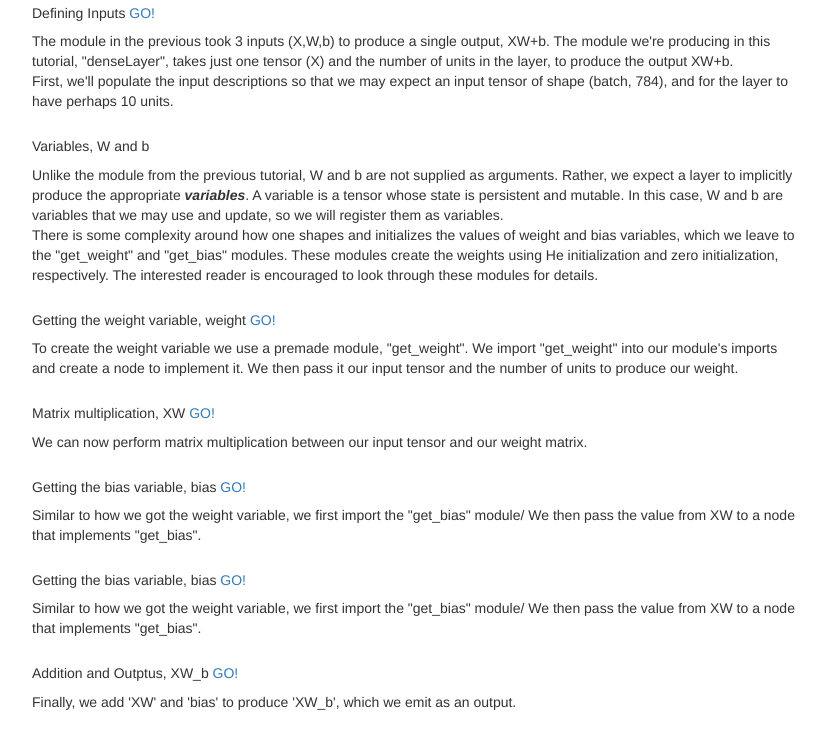
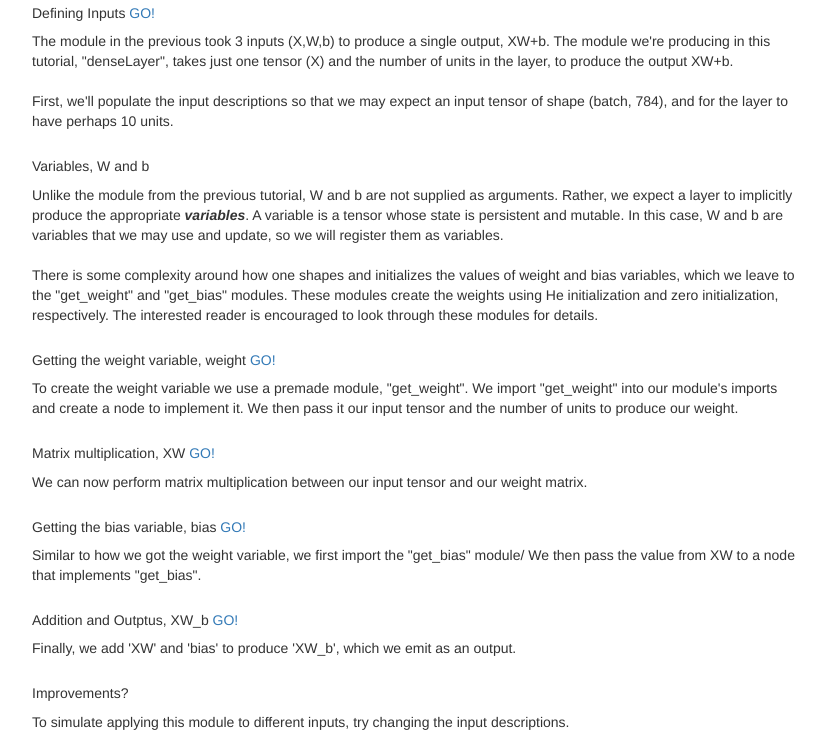
Before and after one commit to julianoks/TaffyStudio, a plain HTML site: page tutorial/makingALayer.html in a window 1280 px wide. Shown: the part 75-807 px from the top of the page, without its empty margins (96-922 px from the left). Drawn offline with Linux system fonts and the light colour scheme; a script that the page names is missing.

Commit message:
touch ups

```diff
--- a/tutorial/makingALayer.html
+++ b/tutorial/makingALayer.html
@@ -51,7 +51,7 @@ displayNoIngest([])
 The module in the previous took 3 inputs (X,W,b) to produce a single output, XW+b.
 The module we're producing in this tutorial, "denseLayer", takes just one tensor (X)
 and the number of units in the layer, to produce the output XW+b.
-<br>
+<br><br>
 First, we'll populate the input descriptions so that we may expect an input tensor of shape (batch, 784),
 and for the layer to have perhaps 10 units.
 </p>
@@ -62,7 +62,7 @@ Unlike the module from the previous tutorial, W and b are not supplied as argume
 Rather, we expect a layer to implicitly produce the appropriate <strong><i>variables</i></strong>.
 A variable is a tensor whose state is persistent and mutable.
 In this case, W and b are variables that we may use and update, so we will register them as variables.
-<br>
+<br><br>
 There is some complexity around how one shapes and initializes the values of weight and bias variables,
 which we leave to the "get_weight" and "get_bias" modules.
 These modules create the weights using He initialization and zero initialization, respectively.
@@ -88,12 +88,6 @@ We then pass the value from XW to a node that implements "get_bias".
 </p>
 
 <p>
-<h5>Getting the bias variable, bias <a href="#interactive" onclick="displayNoIngest(['weight', 'XW', 'bias'])">GO!</a></h5>
-Similar to how we got the weight variable, we first import the "get_bias" module/
-We then pass the value from XW to a node that implements "get_bias".
-</p>
-
-<p>
 <h5>Addition and Outptus, XW_b <a href="#interactive" onclick="displayNoIngest(['weight', 'XW', 'bias', 'XW_b'])">GO!</a></h5>
 Finally, we add 'XW' and 'bias' to produce 'XW_b', which we emit as an output.
 </p>
@@ -101,7 +95,7 @@ Finally, we add 'XW' and 'bias' to produce 'XW_b', which we emit as an output.
 <p>
 <h5>Improvements?</h5>
 To simulate applying this module to different inputs, try changing the input descriptions.
-<br>
+<br><br>
 When an error is produced, you may notice that it is not entirely obvious how it relates to the inputs.
 When one writes a computer program, this is usually alleviated by creating assertions when ingesting inputs.
 Likewise, to improve the usability of a module a good programmer should
@@ -112,7 +106,7 @@ in <a href="#interactive" onclick="displayIngest(['ingest', 'weight', 'XW', 'bia
 
 <h5>Composing denseLayer: adding activation functions <a href="#interactive" onclick="displayReLU(['dense', 'ReLU'])">GO!</a></h5>
 The "denseLayer" module can be reused elsewhere, for example in creating a dense layer that uses a ReLU activation.
-<br>
+<br><br>
 We'll create a layer called "denseLayerReLU" that forwards the result of
 <a href="#interactive" onclick="displayReLU(['dense'])">denseLayer</a> to a
 <a href="#interactive" onclick="displayReLU(['dense', 'ReLU'])">ReLU operation</a>. Easy!
```
Also changed, not shown: tutorial/index.html (+1 -1 lines), tutorial/myFirstModule.html (+1 -1 lines).
